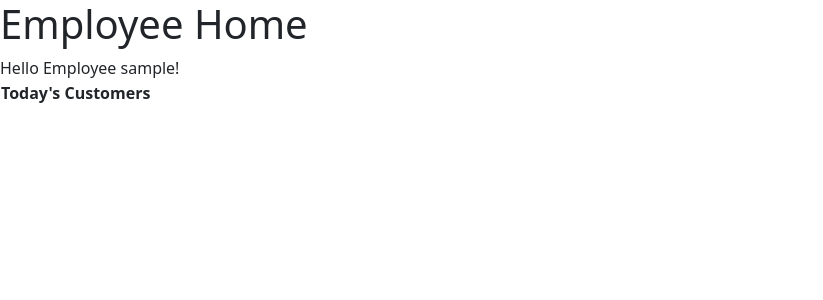
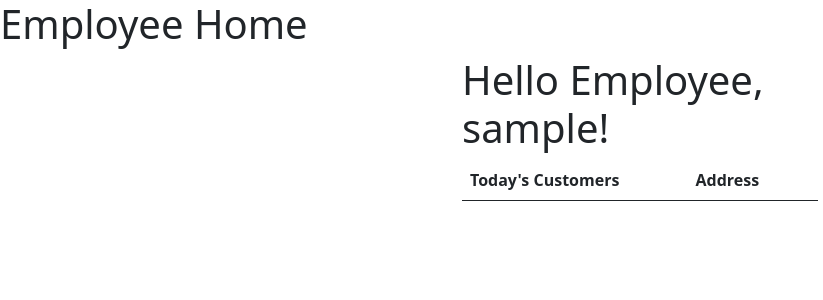
Before and after one commit to BA-CalderonMorales/TrashCollector, a Django app: page /employees/ in a window 1280 px wide. Shown: the top 300 px of the page, without its empty margins (0-823 px from the left). Run offline with Django 3.2, Linux system fonts and the light colour scheme; a user stored in the database is signed in; tables that the repository leaves empty hold one stand-in row (values such as "Sample post"); lists and menus that the app fills with data are empty.

Commit message:
implemented simple bootstrap layout to employees index

```diff
--- a/trash_collector/employees/templates/employees/index.html
+++ b/trash_collector/employees/templates/employees/index.html
@@ -4,16 +4,26 @@
 {% block title %}{% block header %} Employee Home {% endblock %}{% endblock %}
 
 {% block content %}
+
   {% if user.is_authenticated %}
-    Hello Employee {{ user.username }}!
-      <table>
+  <div class="container">
+    <div class="row">
+      <div class="col-4 "></div>
+      <div class="col-4 ">
+        <h1 class="">Hello Employee, {{ user.username }}!</h1>
+      <table class="table">
+        <thead>
           <tr>
-          <th>Today's Customers</th>
-          <th><!-- Confirm Pickup --></th>
+            <th class="" scope="col" >Today's Customers</th>
+            <th class="" scope="col">Address</th>
+            <th scope="col"><!-- Confirm Pickup --></th>
           </tr>
+        </thead>
+        <tbody>
           {% for customer in todays_customers %}
           <tr>
             <td>{{customer.name}}</td>
+            <td>{{customer.address}}</td>
             {% if customer.last_confirmed_pickup != today %}
               <td>
                     <button type="button" disabled>Confirm Pickup</button>
@@ -27,11 +37,19 @@
             {% endif %}
           </tr>
           {% endfor %}
+        </tbody>
+
       </table>
-
+      </div>
+      <div class="col-4 "></div>
+      </div>
+  </div>
   {% else %}
+    <div class="container">
     <p>You are at the employee index, but you are not logged in.</p>
     <a href="{% url 'login' %}">Log In</a>
     <a href="{% url 'accounts:register' %}">Sign Up</a>
+    </div>
     {% endif %}
+
 {% endblock %}
```
Lines whose indentation alone changed are shown as unchanged.
